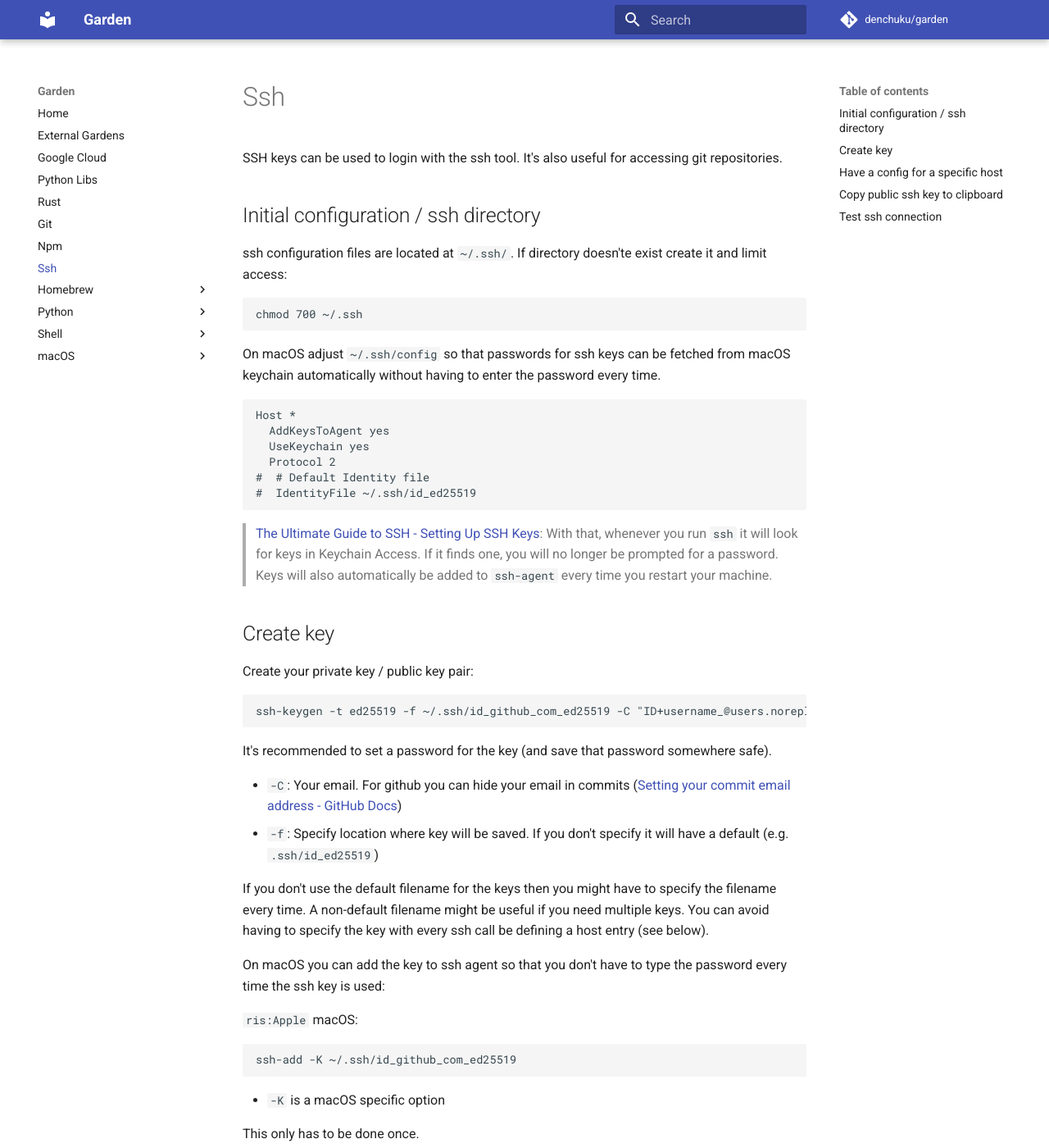
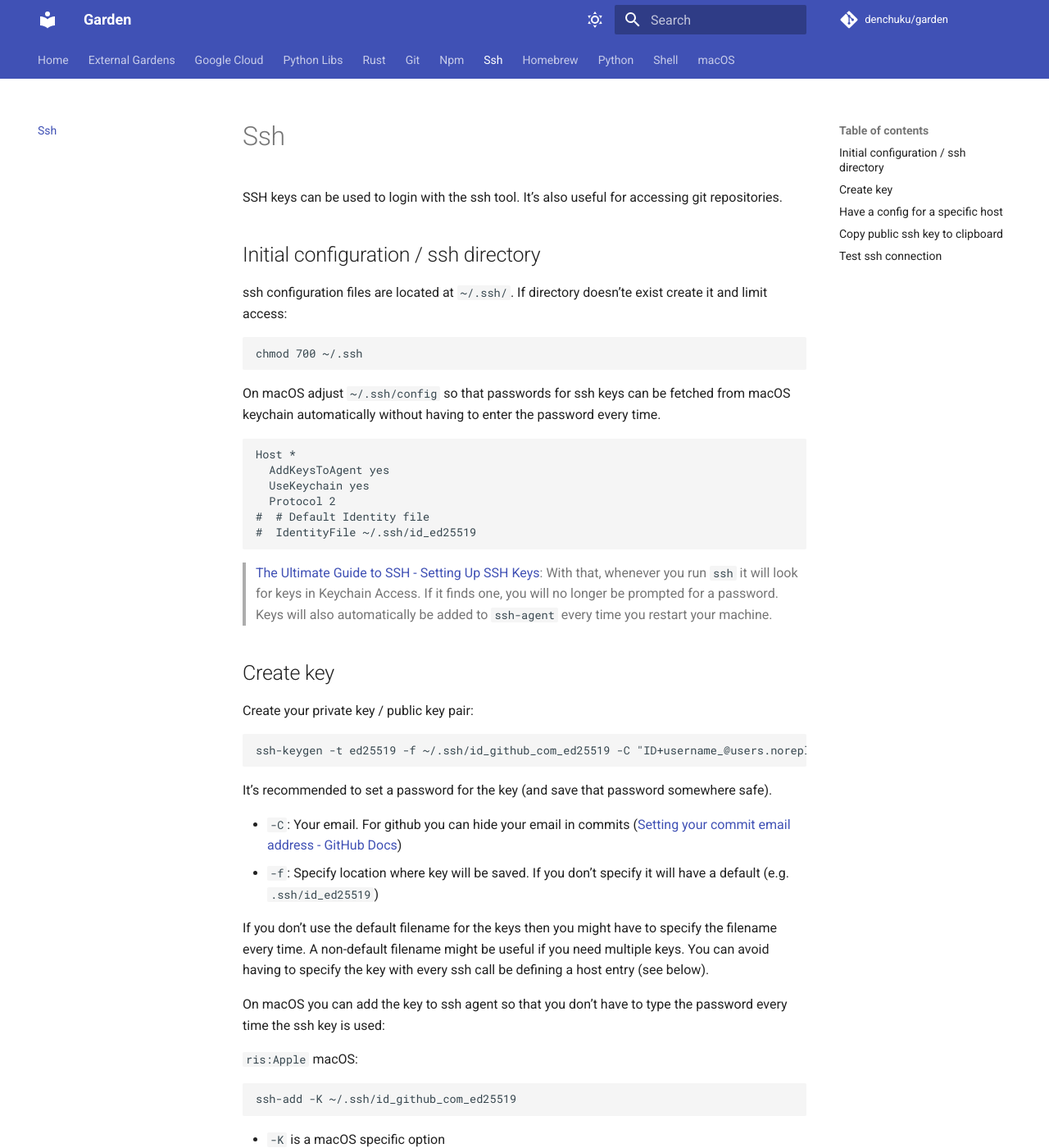
Before and after one commit to denchuku/garden, an MkDocs documentation site: the page built from docs/ssh.md, in a window 1280 px wide and 1400 px high. Shown: the whole window at 82% size. Built offline with MkDocs 1.6.1 and Material for MkDocs 9.7.7, drawn with Linux system fonts in a browser that asks for light colours; comment, search, counter and statistics services are not loaded.

Commit message:
Added more options to mkdocs.yml

```diff
--- a/mkdocs.yml
+++ b/mkdocs.yml
@@ -4,5 +4,42 @@
 docs_dir: docs/
 repo_name: 'denchuku/garden'
 repo_url: 'https://github.com/denchuku/garden'
+markdown_extensions:
+  - admonition
+  - attr_list
+  - smarty
+  - sane_lists
+  - pymdownx.keys
+  - pymdownx.smartsymbols
+  - pymdownx.snippets
+  - pymdownx.tabbed
+  - toc:
+      permalink: ⚓︎
+      toc_depth: 4
+plugins:
+  - search:
+      lang: en
 theme:
   name: 'material'
+  language: en
+  features:
+    - navigation.instant
+    - navigation.tabs
+  palette:
+    # Light mode
+    - media: "(prefers-color-scheme: light)"
+      scheme: default
+      primary: indigo
+      accent: blue
+      toggle:
+        icon: material/weather-sunny
+        name: Switch to dark mode
+
+    # Dark mode
+    - media: "(prefers-color-scheme: dark)"
+      scheme: slate
+      primary: deep orange
+      accent: amber
+      toggle:
+        icon: material/weather-night
+        name: Switch to light mode
```
Also changed, not shown: obsidian/Rust.md (+1 -3 lines).
